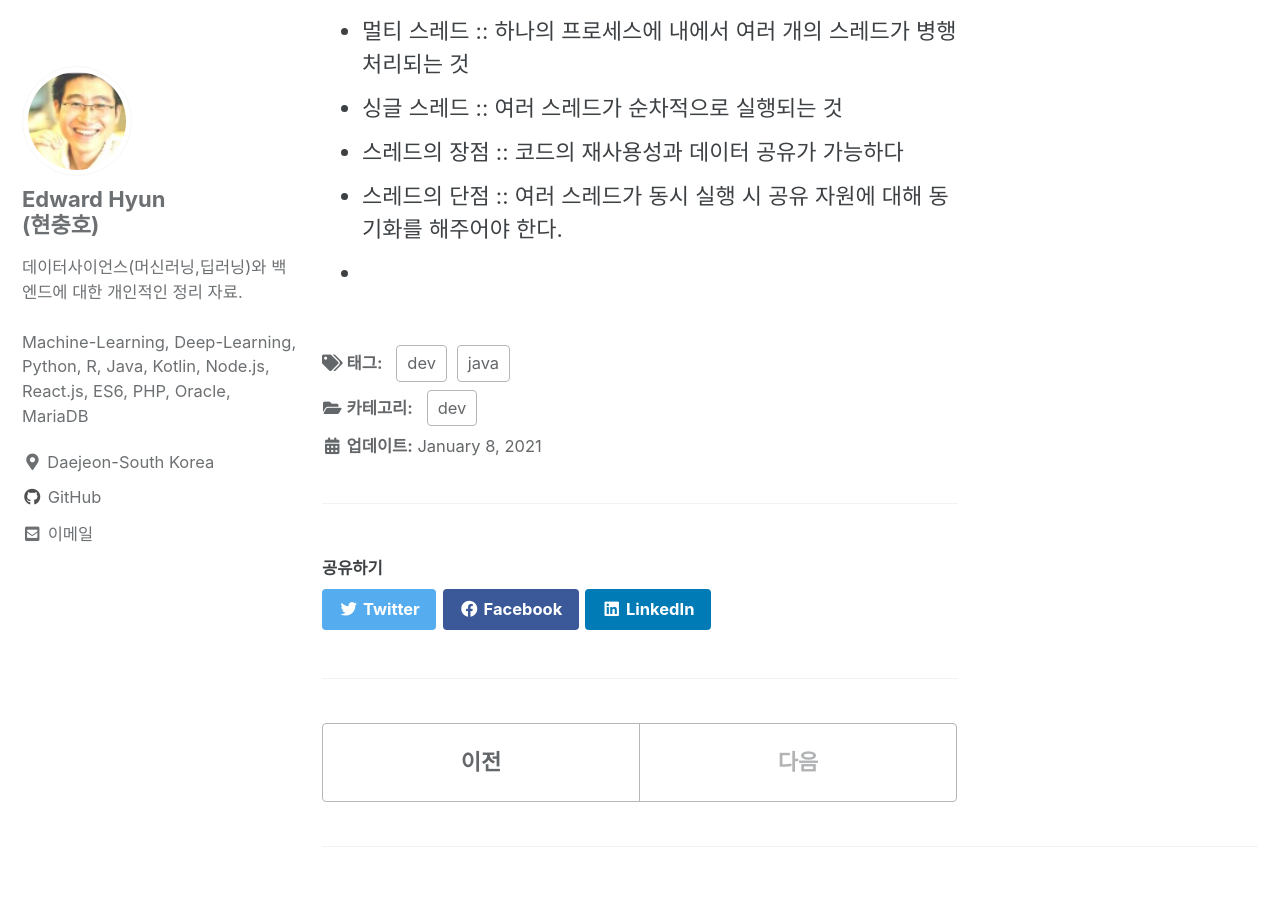
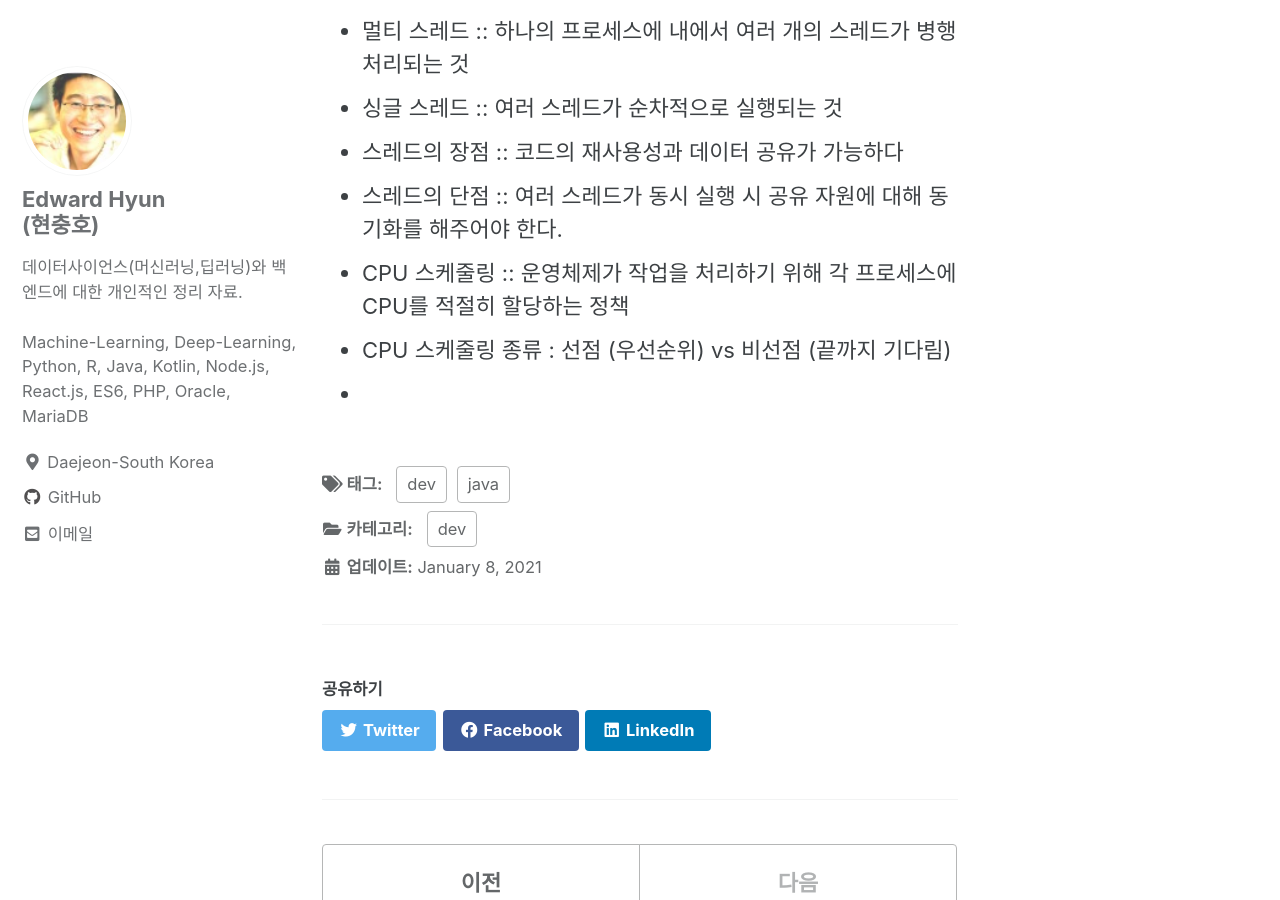
Before and after one commit to iamhch24/iamhch24.github.io, a Jekyll site: the page built from _posts/2021-01-08-[Study] 초보자를 위한 Java Programming.md, in a window 1280 px wide and 900 px high, scrolled down 735 px. Built offline with Jekyll 4.4.1, drawn with Linux system fonts in a browser that asks for light colours; cached includes are drawn as plain includes.

Commit message:
_posts/2021-01-08-[Study] 초보자를 위한 Java Programming.md updated from https://stackedit.io/

```diff
--- a/_posts/2021-01-08-[Study] 초보자를 위한 Java Programming.md
+++ b/_posts/2021-01-08-[Study] 초보자를 위한 Java Programming.md
@@ -22,8 +22,11 @@ toc: true
 * 싱글 스레드 :: 여러 스레드가 순차적으로 실행되는 것
 * 스레드의 장점 :: 코드의 재사용성과 데이터 공유가 가능하다
 * 스레드의 단점 :: 여러 스레드가 동시 실행 시 공유 자원에 대해 동기화를 해주어야 한다.
+* CPU 스케줄링 :: 운영체제가 작업을 처리하기 위해 각 프로세스에 CPU를 적절히 할당하는 정책
+* CPU 스케줄링 종류 : 선점 (우선순위) vs 비선점 (끝까지 기다림)
 *
 
 <!--stackedit_data:
-eyJoaXN0b3J5IjpbMTk2NzI3ODc3OSwtMTI2NDQ0NDc3M119
+eyJoaXN0b3J5IjpbNTA0NzE0NDQsMTk2NzI3ODc3OSwtMTI2ND
+Q0NDc3M119
 -->
```
